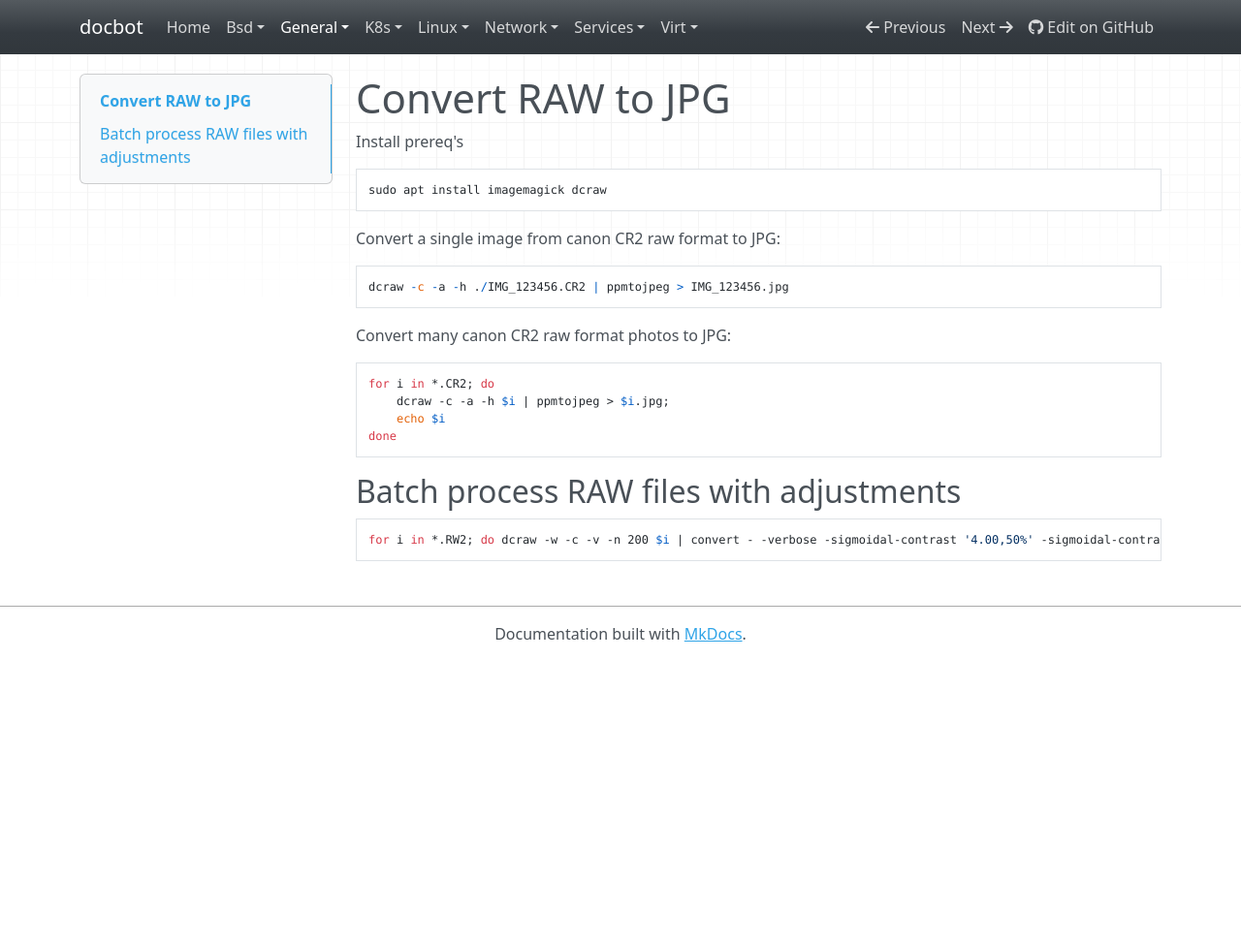
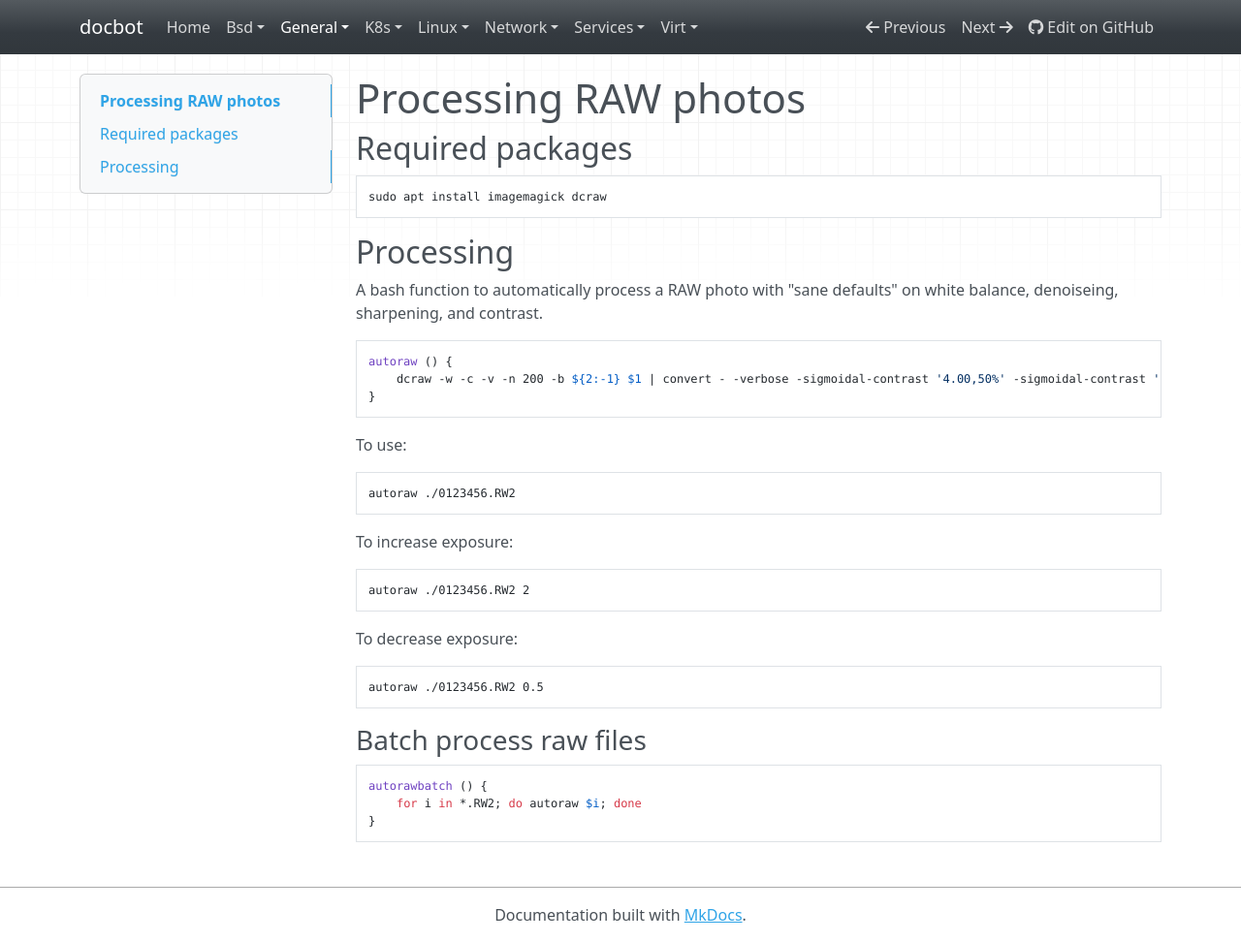
Before and after one commit to noahbailey/docbot, an MkDocs documentation site: the page built from docs/general/raw-photo.md, in a window 1280 px wide and 972 px high. Shown: the whole window at 97% size. Built offline with MkDocs 1.6.1, drawn with Linux system fonts in a browser that asks for light colours; nearby versions of some CDN libraries.

Commit message:
Add autoraw one-liner

````diff
--- a/docs/general/raw-photo.md
+++ b/docs/general/raw-photo.md
@@ -1,22 +1,35 @@
-# Convert RAW to JPG
+# Processing RAW photos
 
-Install prereq's
+## Required packages
 
     sudo apt install imagemagick dcraw
 
-Convert a single image from canon CR2 raw format to JPG:
+## Processing
 
-    dcraw -c -a -h ./IMG_123456.CR2 | ppmtojpeg > IMG_123456.jpg
-
-Convert many canon CR2 raw format photos to JPG:
-
-    for i in *.CR2; do
-        dcraw -c -a -h $i | ppmtojpeg > $i.jpg;
-        echo $i
-    done
-
-## Batch process RAW files with adjustments
+A bash function to automatically process a RAW photo with "sane defaults" on white balance, denoiseing, sharpening, and contrast.
 
 ```
-for i in *.RW2; do dcraw -w -c -v -n 200 $i | convert - -verbose -sigmoidal-contrast '4.00,50%' -sigmoidal-contrast '-5.00,0%' -adaptive-sharpen '0x4.0' -quality '90' $i.jpg; done
+autoraw () {
+    dcraw -w -c -v -n 200 -b ${2:-1} $1 | convert - -verbose -sigmoidal-contrast '4.00,50%' -sigmoidal-contrast '-5.00,0%' -adaptive-sharpen '0x4.0' -quality '90' $1.jpg
+}
 ```
+
+To use:
+
+    autoraw ./0123456.RW2
+
+To increase exposure:
+
+    autoraw ./0123456.RW2 2
+
+To decrease exposure:
+
+    autoraw ./0123456.RW2 0.5
+
+### Batch process raw files
+
+```
+autorawbatch () {
+    for i in *.RW2; do autoraw $i; done
+}
+```
````
